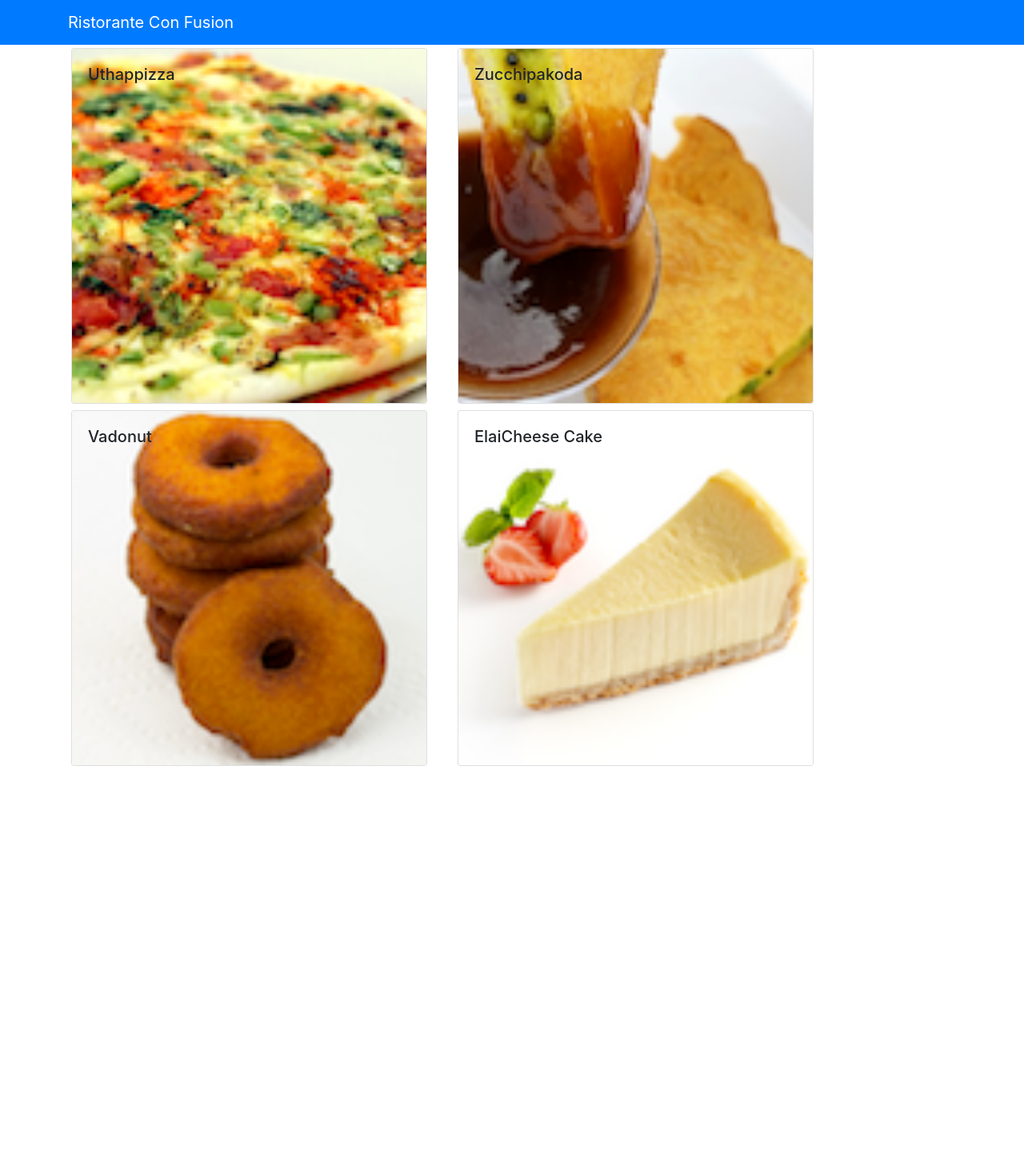
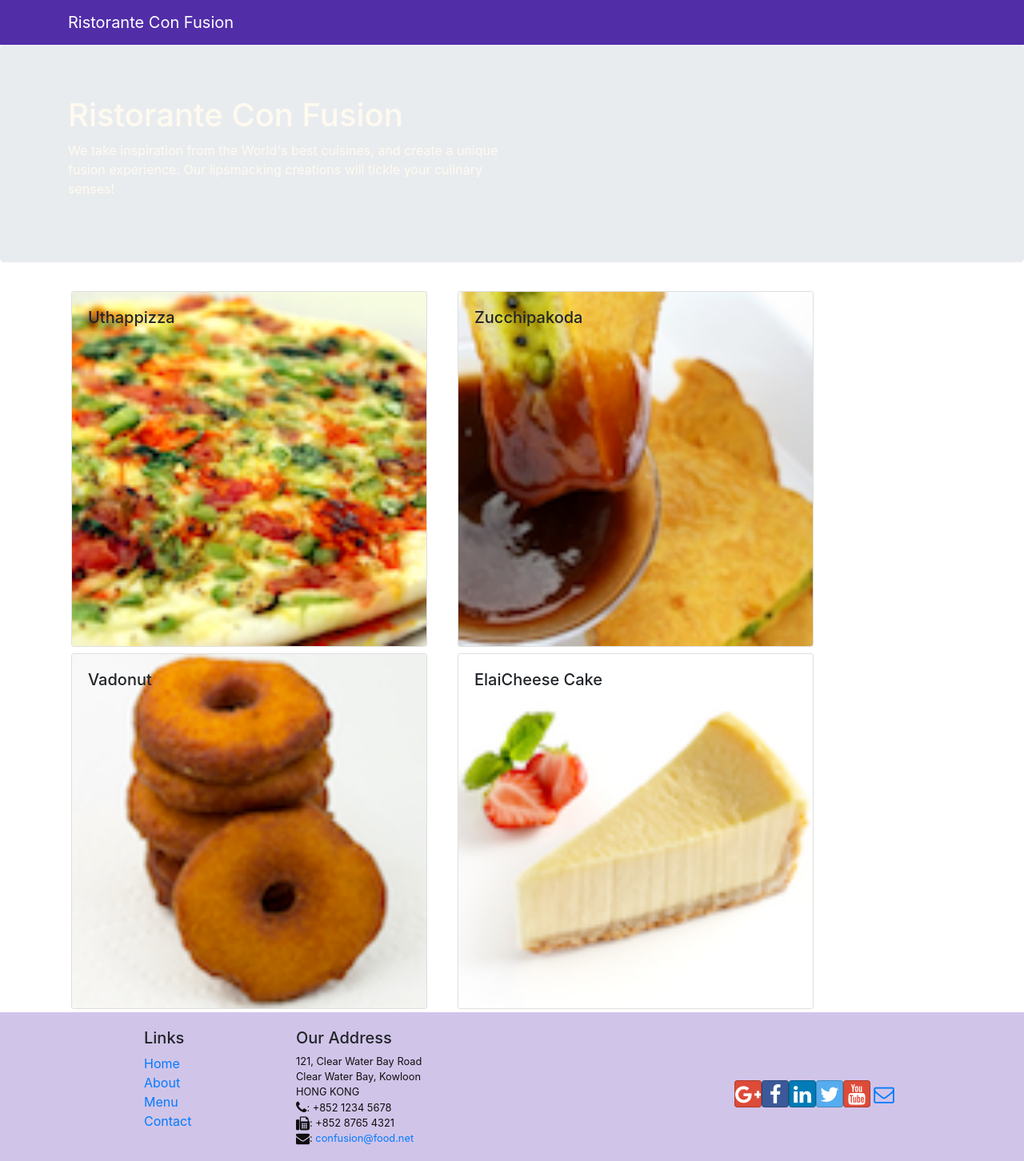
Before and after one commit to daotoanh/LABRJS, a React (Create React App) app: page /contactus in a window 1280 px wide. Shown: the top 1452 px of the page at 80% size. Before the commit the page ends 962 px from the top, so only its background shows below. Built offline with nearby package versions, Linux system fonts and the light colour scheme.

Commit message:
Header and Footer

```diff
--- a/package.json
+++ b/package.json
@@ -7,6 +7,8 @@
     "@testing-library/react": "^12.1.2",
     "@testing-library/user-event": "^13.5.0",
     "bootstrap": "4.0.0",
+    "bootstrap-social": "5.1.1",
+    "font-awesome": "4.7.0",
     "react": "^17.0.2",
     "react-dom": "^17.0.2",
     "react-popper": "0.9.2",
--- /dev/null
+++ b/src/App.css
@@ -0,0 +1,33 @@
+.row-header{
+    margin:0px auto;
+    padding:0px auto;
+}
+
+.row-content {
+    margin:0px auto;
+    padding: 50px 0px 50px 0px;
+    border-bottom: 1px ridge;
+    min-height:400px;
+}
+
+.footer{
+    background-color: #D1C4E9;
+    margin:0px auto;
+    padding: 20px 0px 20px 0px;
+}
+.jumbotron {
+    padding:70px 30px 70px 30px;
+    margin:0px auto;
+    background: #9575CD ;
+    color:floralwhite;
+}
+
+address{
+    font-size:80%;
+    margin:0px;
+    color:#0f0f0f;
+}
+
+.navbar-dark {
+    background-color: #512DA8;
+}
--- a/src/App.js
+++ b/src/App.js
@@ -1,5 +1,6 @@
 import React, { Component } from 'react'
 import Main from "./components/MainComponents"
+import './App.css'
 
 
 
--- /dev/null
+++ b/src/components/FooterComponent.js
@@ -0,0 +1,51 @@
+import React from 'react'
+
+function Footer(props) {
+    return(
+        <div className="footer">
+        <div className="container">
+            <div className="row justify-content-center">
+                <div className="col-4 offset-1 col-sm-2">
+                    <h5>Links</h5>
+                    <ul className="list-unstyled">
+                        <li><a href="#">Home</a></li>
+                        <li><a href="#">About</a></li>
+                        <li><a href="#">Menu</a></li>
+                        <li><a href="contactus.html">Contact</a></li>
+                    </ul>
+                </div>
+                <div className="col-7 col-sm-5">
+                    <h5>Our Address</h5>
+                    <address>
+                      121, Clear Water Bay Road<br />
+                      Clear Water Bay, Kowloon<br />
+                      HONG KONG<br />
+                      <i className="fa fa-phone fa-lg"></i>: +852 1234 5678<br />
+                      <i className="fa fa-fax fa-lg"></i>: +852 8765 4321<br />
+                      <i className="fa fa-envelope fa-lg"></i>: <a href="mailto:confusion@food.net">
+                         confusion@food.net</a>
+                    </address>
+                </div>
+                <div className="col-12 col-sm-4 align-self-center">
+                    <div className="text-center">
+                        <a className="btn btn-social-icon btn-google" href="http://google.com/+"><i className="fa fa-google-plus"></i></a>
+                        <a className="btn btn-social-icon btn-facebook" href="http://www.facebook.com/profile.php?id="><i className="fa fa-facebook"></i></a>
+                        <a className="btn btn-social-icon btn-linkedin" href="http://www.linkedin.com/in/"><i className="fa fa-linkedin"></i></a>
+                        <a className="btn btn-social-icon btn-twitter" href="http://twitter.com/"><i className="fa fa-twitter"></i></a>
+                        <a className="btn btn-social-icon btn-google" href="http://youtube.com/"><i className="fa fa-youtube"></i></a>
+                        <a className="btn btn-social-icon" href="mailto:"><i className="fa fa-envelope-o"></i></a>
+                    </div>
+                </div>
+            </div>
+            <div className="row justify-content-center">
+                <div className='col-auto'>
+                    <p>© Copyright 2018 Ristorante Con Fusion</p>
+                    </div>
+            </div>
+            </div>
+            </div>
+    )
+}
+
+
+export default Footer
--- /dev/null
+++ b/src/components/HeaderComponent.js
@@ -0,0 +1,29 @@
+import React, { Component } from 'react'
+import { Navbar, NavbarBrand, Jumbotron } from 'reactstrap'
+
+class Header extends Component {
+    render() {
+        return(
+            <React.Fragment>
+            <Navbar dark>
+                    <div className='container'>
+                        <NavbarBrand href='/'>Ristorante Con Fusion</NavbarBrand>
+                    </div>
+            </Navbar>
+            <Jumbotron>
+                <div className='container'>
+                      <div className='row row-header'>
+                          <div className='col-12 col-sm-6'>
+                              <h1>Ristorante Con Fusion</h1>
+                              <p>We take inspiration from the World's best cuisines, and create a unique fusion experience. Our lipsmacking creations will tickle your culinary senses!</p>
+                          </div>
+                      </div>
+                </div>
+            </Jumbotron>
+            </React.Fragment>
+        )
+    }
+}
+
+
+export default Header
--- a/src/components/MainComponents.js
+++ b/src/components/MainComponents.js
@@ -1,7 +1,8 @@
 import React, { Component } from 'react'
-import { Navbar, NavbarBrand } from 'reactstrap'
 import Menu from "./MenuComponents"
 import DishDetail from './DishdetailComponent';
+import Header from './HeaderComponent'
+import Footer from './FooterComponent';
 import { DISHES } from '../shared/dishes'
 
 
@@ -22,16 +23,13 @@
 
     render() {
         return (
-            <div className='App'>
-                <Navbar dark color='primary'>
-                    <div className='container'>
-                        <NavbarBrand href='/'>Ristorante Con Fusion</NavbarBrand>
-                    </div>
-                </Navbar>
+            <div>
+                <Header />
                 <Menu dishes={this.state.dishes}
                 onClick={(dishId) => this.onDishSelect(dishId)} />
                <DishDetail
                   dish={this.state.dishes.filter((dish) => dish.id === this.state.selectedDish )[0]} />
+                <Footer />
             </div>
         )
     }
--- a/src/index.js
+++ b/src/index.js
@@ -3,6 +3,8 @@
 import './index.css';
 import App from './App';
 import 'bootstrap/dist/css/bootstrap.min.css'
+import 'font-awesome/css/font-awesome.min.css'
+import 'bootstrap-social/bootstrap-social.css'
 import reportWebVitals from './reportWebVitals';
 
 ReactDOM.render(
```
Also changed, not shown: src/components/DishdetailComponent.js (line endings or trailing spaces), 1 other file (tests, documents, lock files or other folders).
